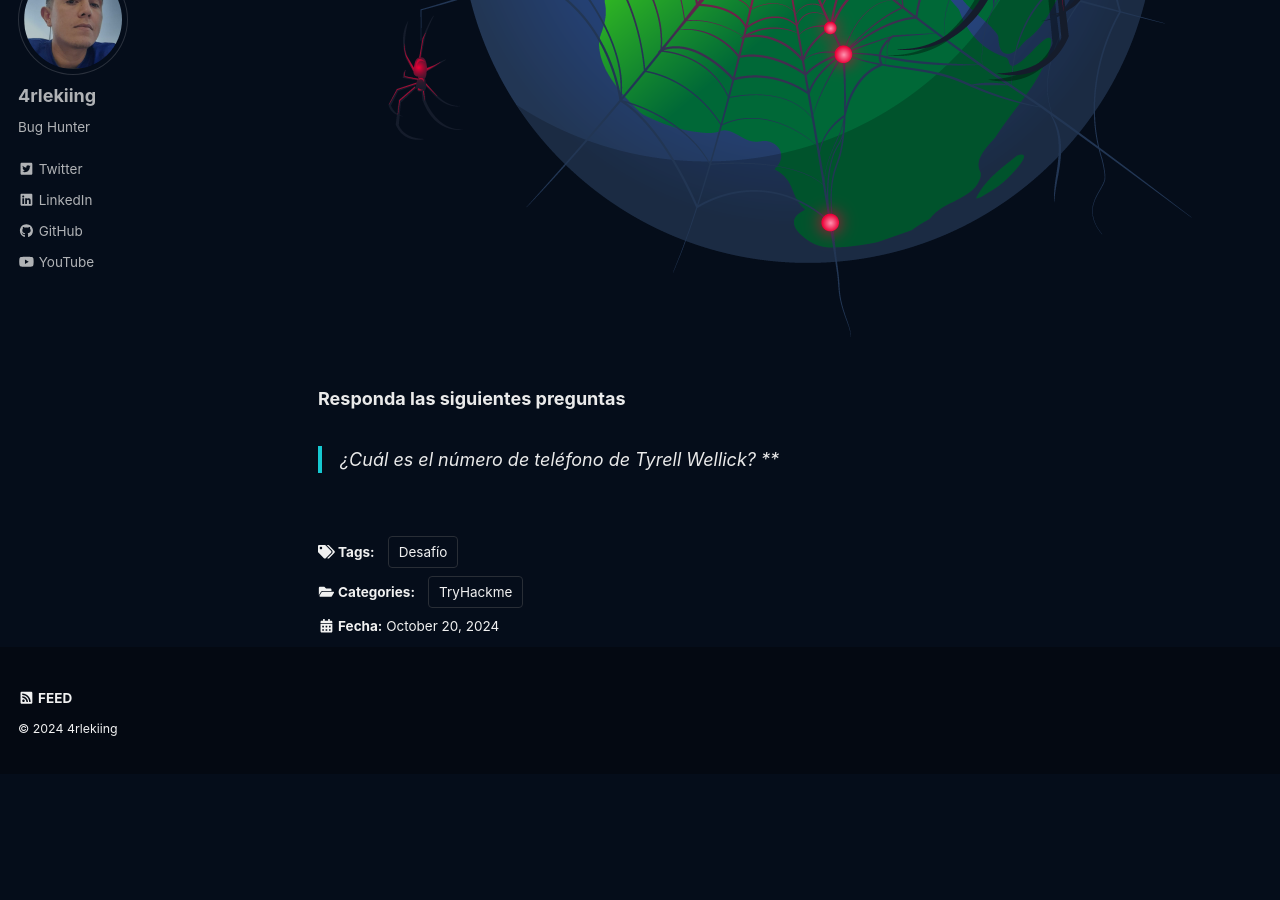
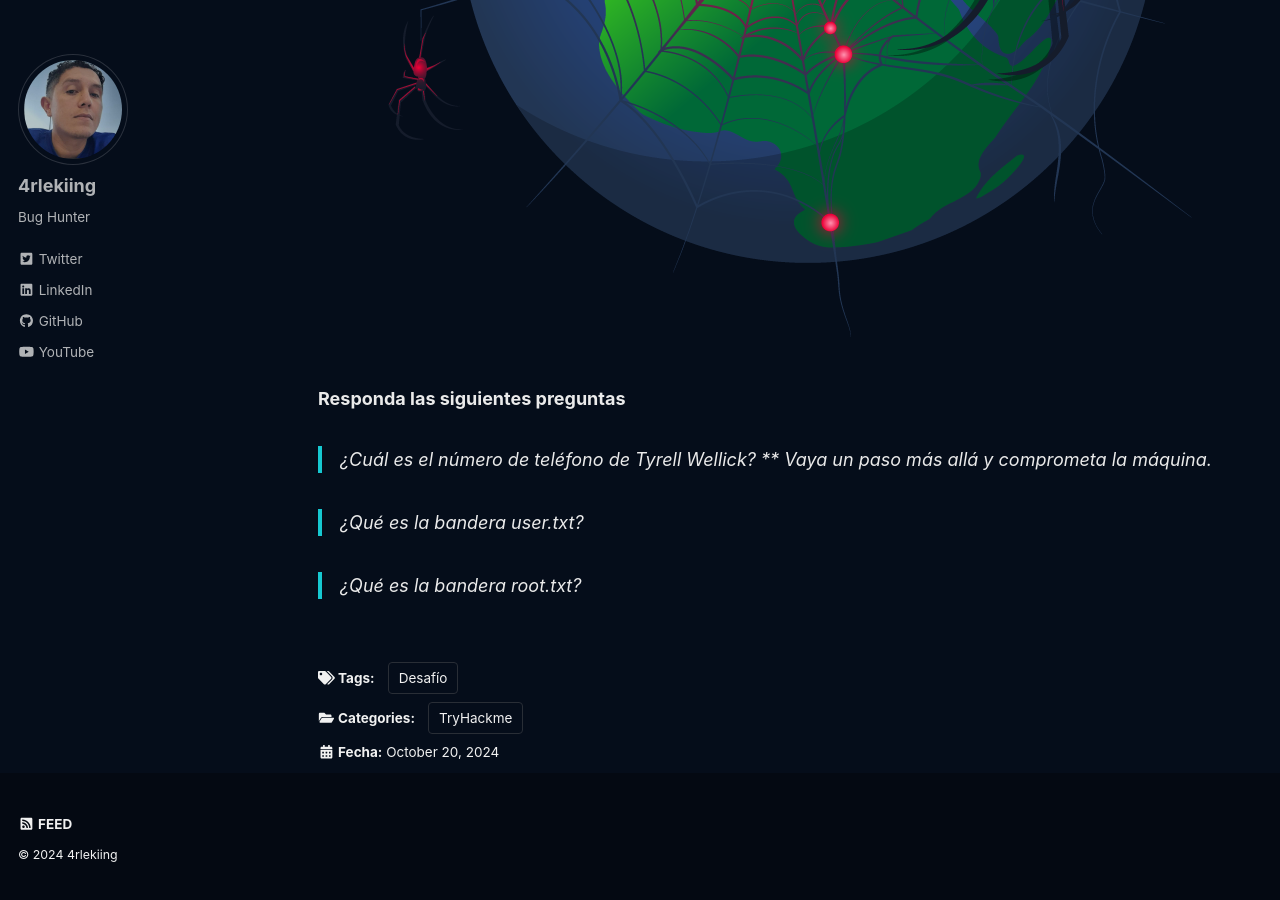
Before and after one commit to 4rleki-ing/try.github.io, a Jekyll site: the page built from _posts/2024-01-02-Whiterose.md, in a window 1280 px wide and 900 px high, scrolled down 912 px. Built offline with Jekyll 4.4.1, drawn with Linux system fonts in a browser that asks for light colours; cached includes are drawn as plain includes; a script that is not in the unit is left out; before the commit the page ends 1686 px from its top, so only the background shows below that.

Commit message:
Update 2024-01-02-Whiterose.md

```diff
--- a/_posts/2024-01-02-Whiterose.md
+++ b/_posts/2024-01-02-Whiterose.md
@@ -28,3 +28,10 @@ Y ¡oh! ¡Casi se me olvida! - Necesitarás lo siguiente:
 ### Responda las siguientes preguntas
 > ¿Cuál es el número de teléfono de Tyrell Wellick?
 > **
+Vaya un paso más allá y comprometa la máquina.
+
+>¿Qué es la bandera user.txt?
+>
+
+> ¿Qué es la bandera root.txt?
+>
```
